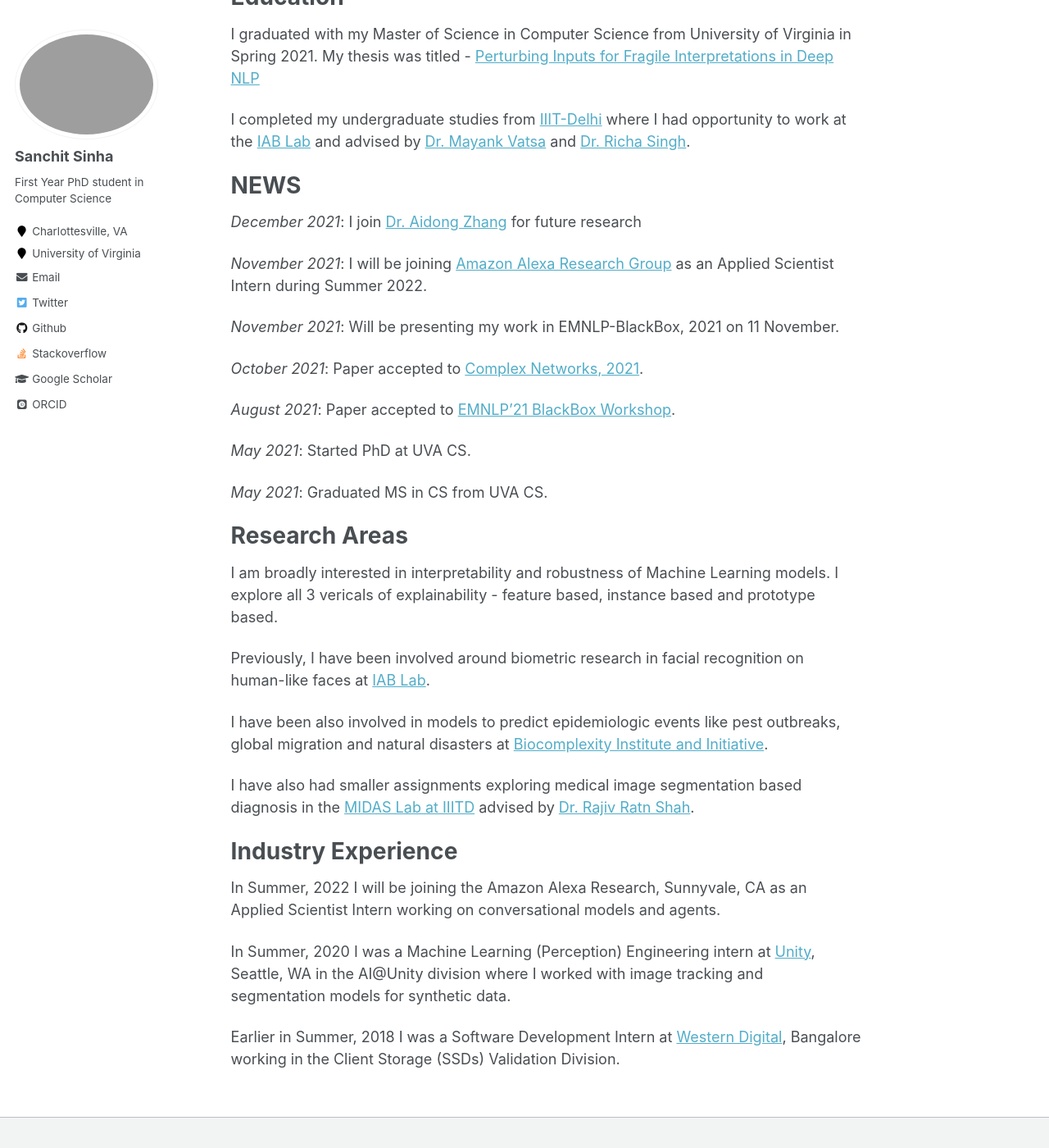
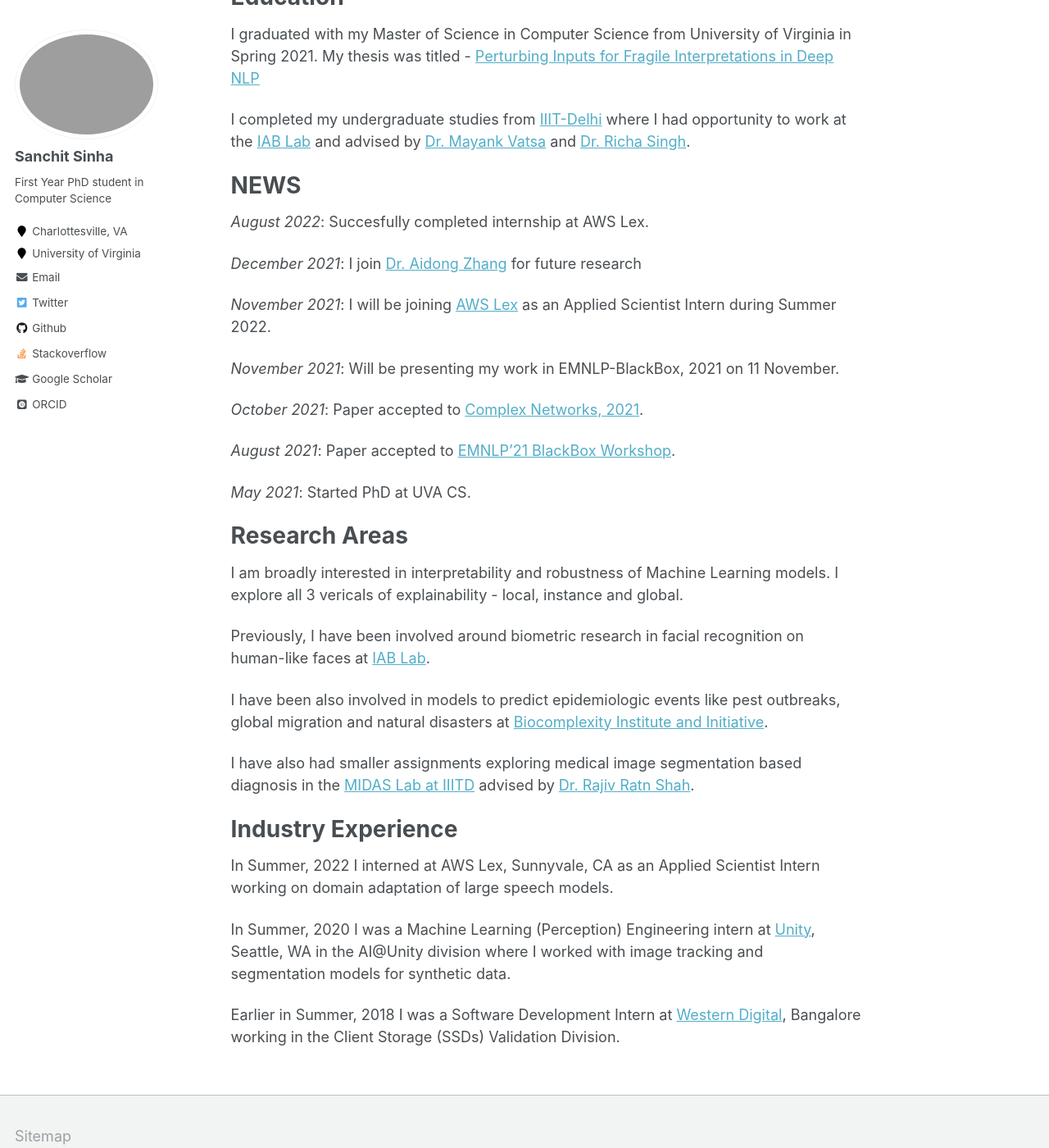
Before and after one commit to sanchit97/sanchit97.github.io, a Jekyll site: the page built from _pages/about.md, in a window 1280 px wide and 1400 px high, scrolled down 308 px. Shown: the whole window at 82% size. Built offline with Jekyll 4.4.1, drawn with Linux system fonts in a browser that asks for light colours; some web fonts are replaced; some of the changed text lies outside the part shown.

Commit message:
updated about

```diff
--- a/_pages/about.md
+++ b/_pages/about.md
@@ -21,9 +21,12 @@ I completed my undergraduate studies from [IIIT-Delhi](https://www.iiitd.ac.in/)
 
 NEWS
 ======
+
+*August 2022*: Succesfully completed internship at AWS Lex.
+
 *December 2021*: I join [Dr. Aidong Zhang](https://engineering.virginia.edu/faculty/aidong-zhang) for future research
 
-*November 2021*: I will be joining [Amazon Alexa Research Group](https://www.amazon.science/tag/alexa) as an Applied Scientist Intern during Summer 2022.
+*November 2021*: I will be joining [AWS Lex](https://aws.amazon.com/lex/) as an Applied Scientist Intern during Summer 2022.
 
 *November 2021*: Will be presenting my work in EMNLP-BlackBox, 2021 on 11 November.
 
@@ -33,11 +36,10 @@ NEWS
 
 *May 2021*: Started PhD at UVA CS.
 
-*May 2021*: Graduated MS in CS from UVA CS.
 
 Research Areas
 ======
-I am broadly interested in interpretability and robustness of Machine Learning models. I explore all 3 vericals of explainability - feature based, instance based and prototype based.
+I am broadly interested in interpretability and robustness of Machine Learning models. I explore all 3 vericals of explainability - local, instance and global.
 
 Previously, I have been involved around biometric research in facial recognition on human-like faces at [IAB Lab](http://iab-rubric.org/).
 
@@ -47,7 +49,7 @@ I have also had smaller assignments exploring medical image segmentation based d
 
 Industry Experience
 ======
-In Summer, 2022 I will be joining the Amazon Alexa Research, Sunnyvale, CA as an Applied Scientist Intern working on conversational models and agents.
+In Summer, 2022 I interned at AWS Lex, Sunnyvale, CA as an Applied Scientist Intern working on domain adaptation of large speech models.
 
 In Summer, 2020 I was a Machine Learning (Perception) Engineering intern at [Unity](https://unity.com/), Seattle, WA in the AI@Unity division where I worked with image tracking and segmentation models for synthetic data.
 
```
Also changed, not shown: other parts of _pages/about.md (+1 -1 lines), 1 other file.
